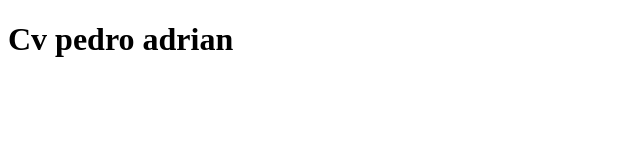
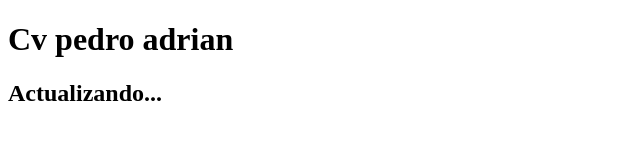
Before and after one commit to Pedroadrian20/Pedroadrian.github.io, a plain HTML site: page index.html in a window 1280 px wide. Shown: the whole page, without its empty margins (0-640 px from the left). Drawn offline with Linux system fonts and the light colour scheme.

Commit message:
Actualizando mi cv

```diff
--- a/index.html
+++ b/index.html
@@ -7,6 +7,7 @@
 </head>
 <body>
     <h1>Cv pedro adrian</h1>
+    <h2>Actualizando...</h2>
 
 </body>
 </html>
```
